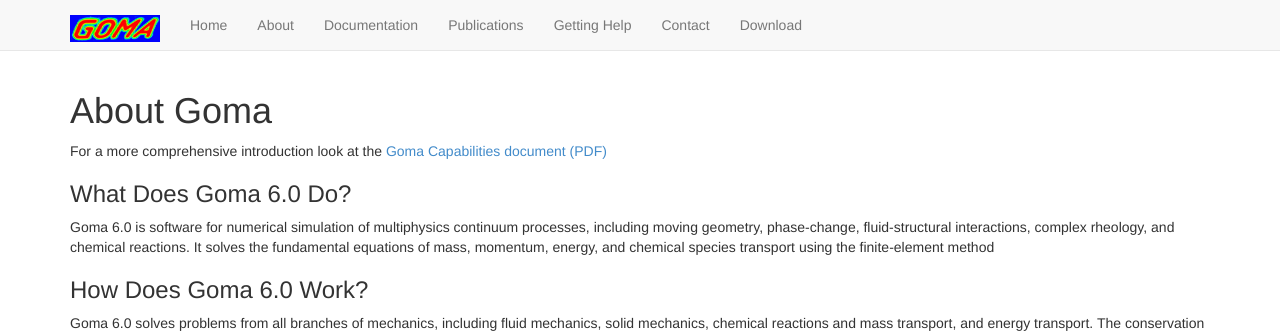
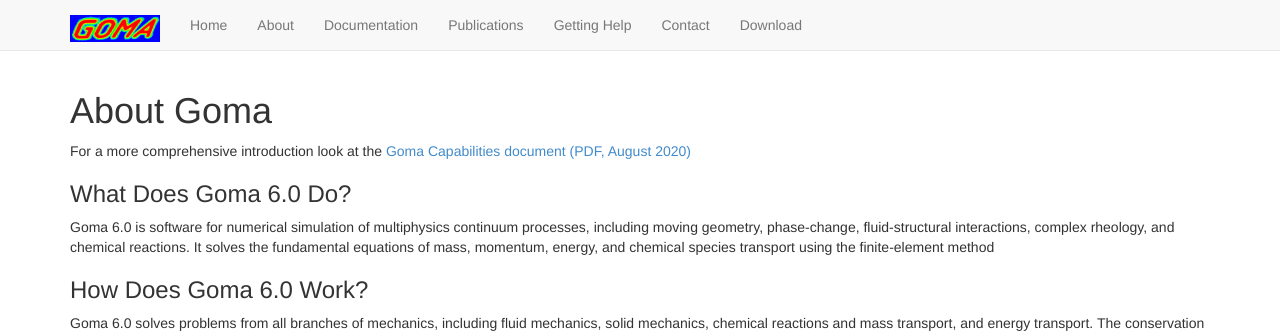
Before and after one commit to goma/goma.github.io, a Jekyll site: the page built from about.html, in a window 1280 px wide. Shown: the top 335 px of the page. Built offline with Jekyll 4.4.1, drawn with Linux system fonts in a browser that asks for light colours; nearby versions of some CDN libraries.

Commit message:
update capabilities presentation

```diff
--- a/about.html
+++ b/about.html
@@ -4,7 +4,7 @@
 ---
 <h1>About Goma</h1>
 
-<p>For a more comprehensive introduction look at the <a href="/files/goma-capabilities.pdf">Goma Capabilities document (PDF)</a></p>
+<p>For a more comprehensive introduction look at the <a href="/files/Goma_Capabilities_August_2020_smaller.pdf">Goma Capabilities document (PDF, August 2020)</a></p>
 
 <h3>What Does Goma 6.0 Do?</h3>
 <p>Goma 6.0 is software for numerical simulation of multiphysics continuum
```
